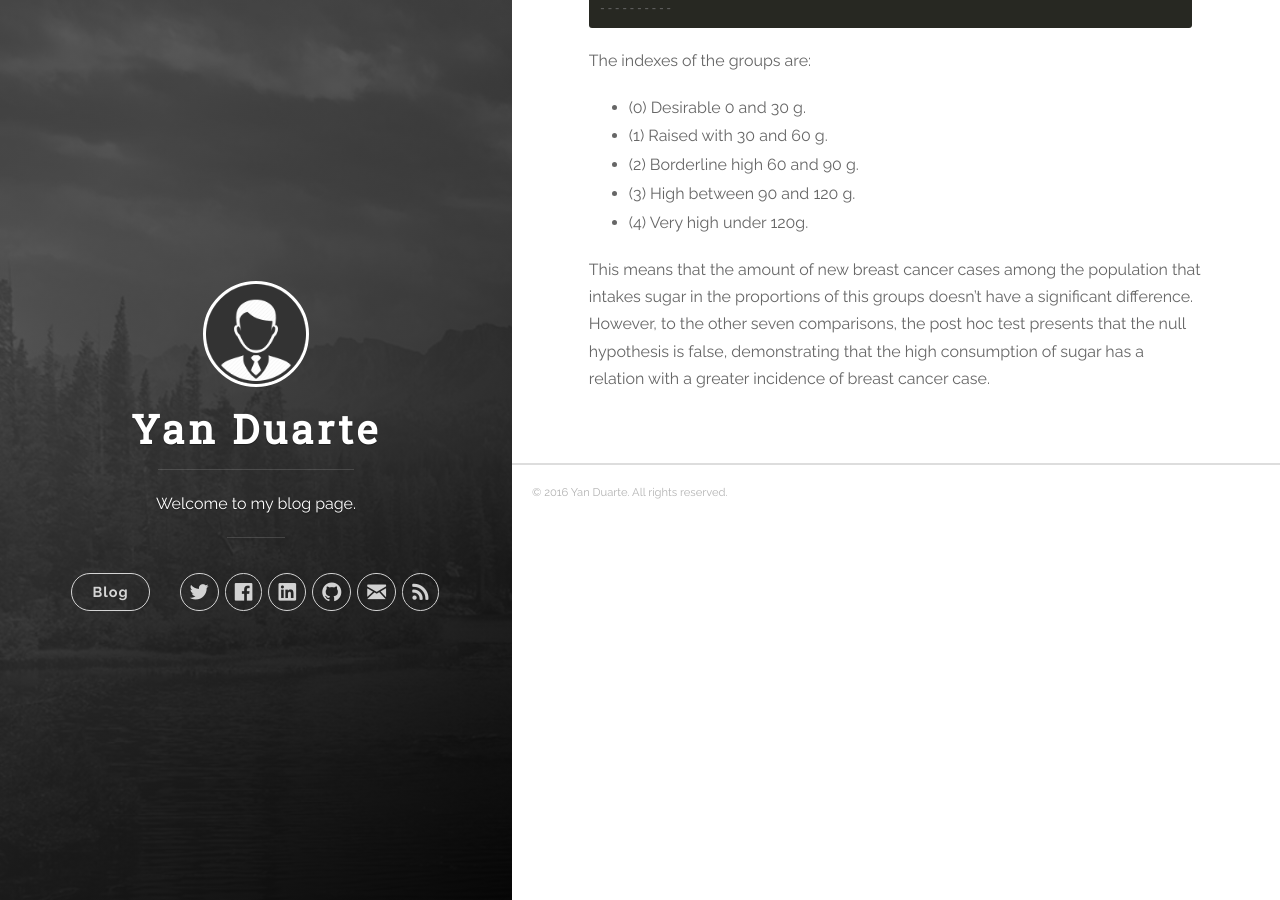
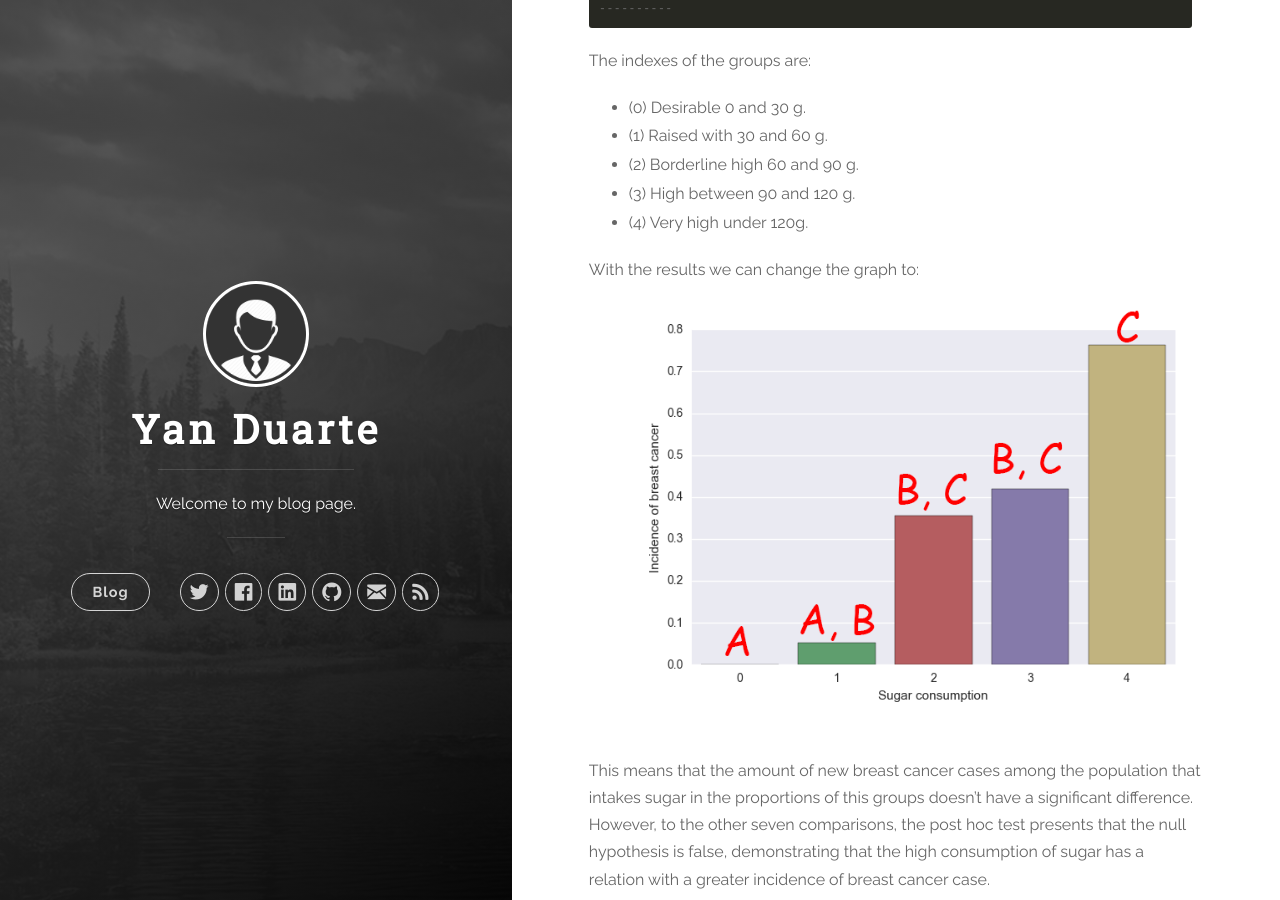
Before and after one commit to yan-duarte/yan-duarte.github.io, a Jekyll site: the page built from _posts/2016-08-06-DAT-Assignment2.md, in a window 1280 px wide and 900 px high, scrolled down 4181 px. Built offline with Jekyll 4.4.1, drawn with Linux system fonts in a browser that asks for light colours; nearby versions of some CDN libraries.

Commit message:
Updated 2016-08-06-DAT-Assignment2.md

```diff
--- a/_posts/2016-08-06-DAT-Assignment2.md
+++ b/_posts/2016-08-06-DAT-Assignment2.md
@@ -155,4 +155,8 @@
   - (3) High between 90 and 120 g.
   - (4) Very high under 120g.
 
+With the results we can change the graph to:
+
+![Figure 2]({{site.baseurl}}/yan-duarte.github.io/images/dat-assignment2/dat-ass2-fig2.png)
+
 This means that the amount of new breast cancer cases among the population that intakes sugar in the proportions of this groups doesn't have a significant difference. However, to the other seven comparisons, the post hoc test presents that the null hypothesis is false, demonstrating that the high consumption of sugar has a relation with a greater incidence of breast cancer case.
```
